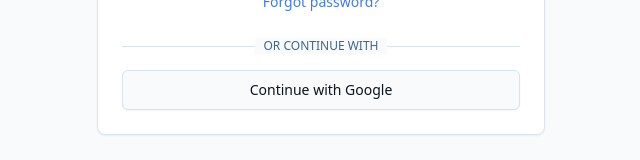
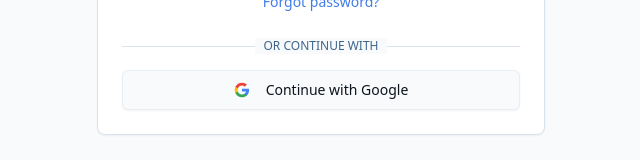
Before and after one commit to Kunle123/C5Frontend, a React (Vite) app in the folder frontend/: page /login in a window 1280 px wide. Shown: the part 551-711 px from the top of the page, without its empty margins (319-959 px from the left). Built offline with nearby package versions, Linux system fonts and the light colour scheme; no server answers.

Commit message:
feat: hook up and style Google sign in/register buttons using SocialAuthButton and real OAuth flow

```diff
--- a/frontend/src/components/AuthToggle.tsx
+++ b/frontend/src/components/AuthToggle.tsx
@@ -8,6 +8,7 @@ import { Label } from "./ui/label";
 import { Checkbox } from "./ui/checkbox";
 import { Separator } from "./ui/separator";
 import { toast } from "../hooks/use-toast";
+import SocialAuthButton from "./auth/SocialAuthButton";
 
 export function AuthToggle() {
   const [isLoading, setIsLoading] = useState(false);
@@ -103,6 +104,10 @@ export function AuthToggle() {
     }
   };
 
+  const handleGoogleAuth = () => {
+    window.location.href = "/api/auth/google";
+  };
+
   return (
     <div className="min-h-screen flex items-center justify-center bg-background p-4">
       <Card className="w-full max-w-md">
@@ -169,9 +174,11 @@ export function AuthToggle() {
                   </span>
                 </div>
               </div>
-              <Button variant="outline" className="w-full">
-                Continue with Google
-              </Button>
+              <SocialAuthButton
+                provider="google"
+                onClick={handleGoogleAuth}
+                className="w-full"
+              />
             </TabsContent>
             <TabsContent value="register" className="space-y-4 mt-6">
               <div className="space-y-2">
@@ -247,9 +254,11 @@ export function AuthToggle() {
                   </span>
                 </div>
               </div>
-              <Button variant="outline" className="w-full">
-                Continue with Google
-              </Button>
+              <SocialAuthButton
+                provider="google"
+                onClick={handleGoogleAuth}
+                className="w-full"
+              />
             </TabsContent>
           </Tabs>
         </CardContent>
```
